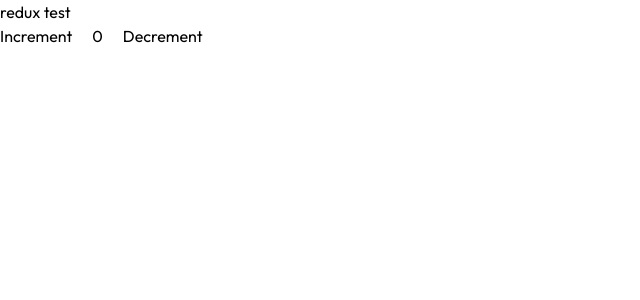
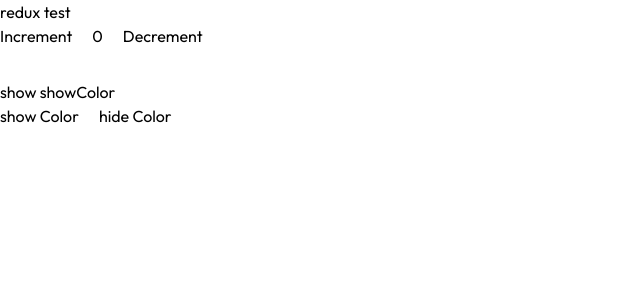
Before and after one commit to Sadik-Ahmmed-Tonmoy/nazar-optics, a Next.js app: page /redux-test in a window 1280 px wide. Shown: the top 300 px of the page, without its empty margins (0-640 px from the left). Built offline with nearby package versions, Linux system fonts and the light colour scheme.

Commit message:
ShowColorController

```diff
--- a/src/app/layout.tsx
+++ b/src/app/layout.tsx
@@ -10,11 +10,7 @@ export const metadata: Metadata = {
   description: "Generated by create next app",
 };
 
-export default function RootLayout({
-  children,
-}: Readonly<{
-  children: React.ReactNode;
-}>) {
+export default function RootLayout({children,}: Readonly<{children: React.ReactNode;}>) {
   return (
     <html lang="en">
       <body className={outfit.className}  suppressHydrationWarning={true}>
--- a/src/app/redux-test/page.tsx
+++ b/src/app/redux-test/page.tsx
@@ -1,35 +1,41 @@
-'use client'
+"use client";
 
-import { useAppDispatch, useAppSelector } from '@/lib/hooks';
-import { decrement, increment } from '@/redux/features/counter/counterSlice';
-import { RootState } from '@/redux/store';
-import React from 'react';
+import { useAppDispatch, useAppSelector } from "@/lib/hooks";
+import { decrement, increment } from "@/redux/features/counter/counterSlice";
+import { hideColor, showColor } from "@/redux/features/showColorSlice/ShowColorSlice";
+import { RootState } from "@/redux/store";
+import React from "react";
 
 const ReduxTest = () => {
-    const count = useAppSelector((state: RootState) => state.counter.value)
-    const dispatch = useAppDispatch()
+  const count = useAppSelector((state: RootState) => state.counter.value);
+  const isShowColor = useAppSelector((state: RootState) => state.showColor.value);
+  const dispatch = useAppDispatch();
   return (
     <div>
       redux test
-
       <div>
-      <div  className='flex  gap-5'>
-        <button
-          aria-label="Increment value"
-          onClick={() => dispatch(increment())}
-        >
+        <div className="flex  gap-5">
+          <button aria-label="Increment value" onClick={() => dispatch(increment())}>
             Increment
           </button>
           <span>{count}</span>
-        <button
-          aria-label="Decrement value"
-          onClick={() => dispatch(decrement())}
-        >
+          <button aria-label="Decrement value" onClick={() => dispatch(decrement())}>
             Decrement
           </button>
         </div>
       </div>
-
+<p className="mt-8">      show showColor</p>
+      <div>
+        <div className="flex  gap-5">
+          <button aria-label="Increment value" onClick={() => dispatch(showColor())}>
+            show Color
+          </button>
+          {isShowColor ? <div className="w-10 h-10 bg-red-500"></div> : null}
+          <button aria-label="Decrement value" onClick={() => dispatch(hideColor())}>
+            hide Color
+          </button>
+        </div>
+      </div>
     </div>
   );
 };
--- a/src/components/ui/AddToCartCard/AddToCartCard.tsx
+++ b/src/components/ui/AddToCartCard/AddToCartCard.tsx
@@ -1,10 +1,13 @@
 import Image from "next/image";
 import StarRatingReadOnly from "../StarRatingReadOnly";
 import SelectColorButton from "./SelectColorButton";
+import ShowColorController from "./ShowColorController";
 
 const AddToCartCard = () => {
   return (
     <div className="bg-white rounded-2xl py-4 px-3 max-w-[350px]">
+   <ShowColorController>
+   <div>
         <p className="text-center text-xs mb-4">TRENDING</p>
         <h3 className="text-center font-medium text-2xl mb-4">BLACK TITANIUM</h3>
         <p className="text-center text-sm mb-4">black solid titanium</p>
@@ -13,6 +16,8 @@ const AddToCartCard = () => {
         <h5 className="text-center font-semibold text-lg">
           796.00 <span className="font-medium text-sm mb-[14px]">BDT</span>
         </h5>
+      </div>
+   </ShowColorController>
       <SelectColorButton />
       <div className="flex justify-center">
         <button className="bg-[#00a76b] text-white px-6 py-2 rounded-lg">ADD TO CART</button>
--- a/src/components/ui/AddToCartCard/SelectColorButton.tsx
+++ b/src/components/ui/AddToCartCard/SelectColorButton.tsx
@@ -1,13 +1,17 @@
 "use client"
-import React, { useState } from "react";
+import { useAppDispatch, useAppSelector } from "@/lib/hooks";
+import { showColor } from "@/redux/features/showColorSlice/ShowColorSlice";
+import { RootState } from "@/redux/store";
+
 
 const SelectColorButton = () => {
-    const [isSelectColor, setIsSelectColor] = useState(false);
-    console.log(isSelectColor);
+  const isShowColor = useAppSelector((state: RootState) => state.showColor.value);
+  const dispatch = useAppDispatch();
   return (
-    <div onClick={() => setIsSelectColor(true)} className="flex justify-center items-center gap-3 my-3 hover:cursor-pointer">
+    <div  onClick={() => dispatch(showColor())} className="flex justify-center items-center gap-3 my-3 hover:cursor-pointer">
 
       <p className="text-sm">Select Color</p>
+
       <div className="w-4 h-4 bg-black rounded-full"></div>
     </div>
   );
--- /dev/null
+++ b/src/components/ui/AddToCartCard/ShowColorController.tsx
@@ -0,0 +1,11 @@
+"use client";
+
+import { useAppSelector } from "@/lib/hooks";
+import { RootState } from "@/redux/store";
+
+const ShowColorController = ({ children }: { children: React.ReactNode }) => {
+  const isShowColor = useAppSelector((state: RootState) => state.showColor.value);
+  return <>{isShowColor ? <div className="w-10 h-10 bg-red-500"></div> : <>{children}</>}</>;
+};
+
+export default ShowColorController;
--- /dev/null
+++ b/src/redux/features/showColorSlice/showColorSlice.ts
@@ -0,0 +1,27 @@
+import { createSlice } from "@reduxjs/toolkit";
+
+export interface showColorState {
+  value: boolean;
+}
+
+const initialState: showColorState = {
+  value: false,
+};
+
+export const showColorSlice = createSlice({
+  name: "showColor",
+  initialState,
+  reducers: {
+    showColor: (state) => {
+      state.value = true;
+    },
+    hideColor: (state) => {
+      state.value = false;
+    },
+  },
+});
+
+// Action creators are generated for each case reducer function
+export const { showColor, hideColor } = showColorSlice.actions;
+
+export default showColorSlice.reducer;
--- a/src/redux/rootReducer.ts
+++ b/src/redux/rootReducer.ts
@@ -1,5 +1,7 @@
 import counterReducer from './features/counter/counterSlice'
+import isShowColorReducer from './features/showColorSlice/ShowColorSlice'
 
 export const reducer = {
     counter: counterReducer,
+    showColor: isShowColorReducer,
 }
```
Lines whose indentation alone changed are shown as unchanged.
